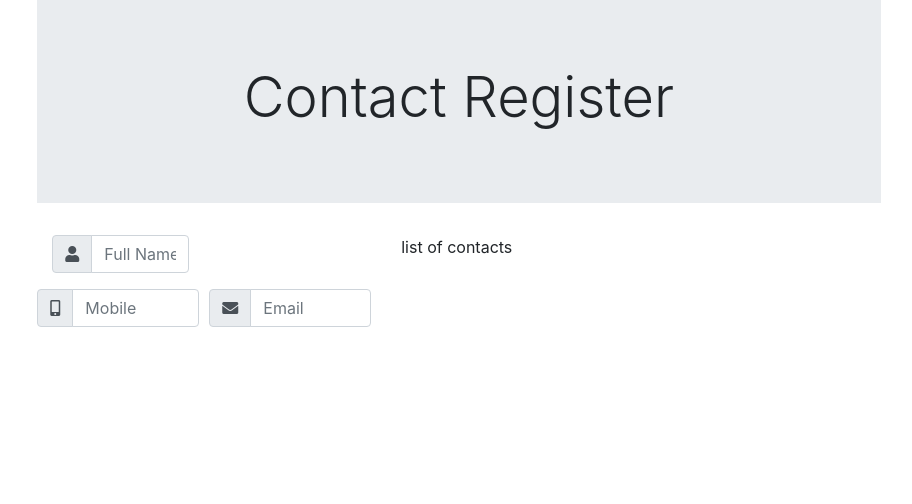
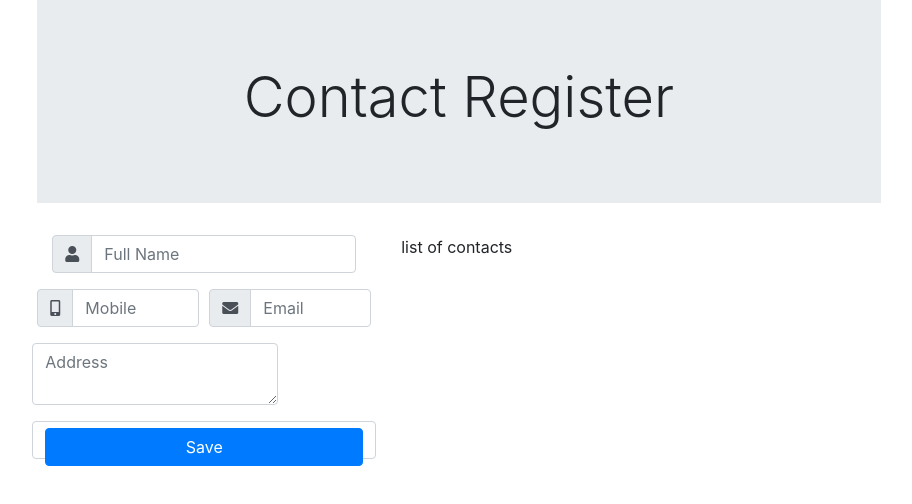
Before and after one commit to twhitelow1/react-realtimedb, a React (Create React App) app: page / in a window 1280 px wide. Shown: the top 504 px of the page, without its empty margins (181-1093 px from the left). Built offline with nearby package versions, Linux system fonts and the light colour scheme.

Commit message:
update gitignore to include firebase.js

```diff
--- a/src/components/ContactForm.js
+++ b/src/components/ContactForm.js
@@ -22,13 +22,14 @@ const ContactForm = () => {
 
   return (
     <form autoComplete="off">
-      <div className="form-group input-group col-md-6">
+      <div className="form-group input-group col-md">
         <div className="input-group-prepend">
           <div className="input-group-text">
             <i className="fas fa-user"></i>
           </div>
         </div>
-        <input className="form-control" placeholder="Full Name" name="fullName" value={values.fullName} />
+        <input className="form-control" placeholder="Full Name" name="fullName" value={values.fullName}
+          onChange={handleInputChange} />
       </div>
       <div className="form-row">
         <div className="form-group input-group col-md-6">
@@ -37,7 +38,9 @@ const ContactForm = () => {
               <i className="fas fa-mobile-alt"></i>
             </div>
           </div>
-          <input className="form-control" placeholder="Mobile" name="mobile" value={values.mobile} />
+          <input className="form-control" placeholder="Mobile" name="mobile" value={values.mobile}
+            onChange={handleInputChange}
+          />
         </div>
         <div className="form-group input-group col-md-6">
           <div className="input-group-prepend">
@@ -45,7 +48,17 @@ const ContactForm = () => {
               <i class="fas fa-envelope"></i>
             </div>
           </div>
-          <input className="form-control" placeholder="Email" name="email" value={values.email} />
+          <input className="form-control" placeholder="Email" name="email" value={values.email}
+            onChange={handleInputChange}
+          />
+        </div>
+        <div className="form-group">
+          <textarea className="form-control" placeholder="Address" name="address" value={values.address}
+            onChange={handleInputChange}
+          />
+        </div>
+        <div className="form-control">
+          <input type="submit" value="Save" className="btn btn-primary btn-block" />
         </div>
       </div>
     </form>
```
Also changed, not shown: 1 other file (tests, documents, lock files or other folders).
